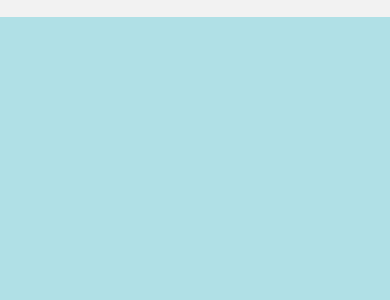
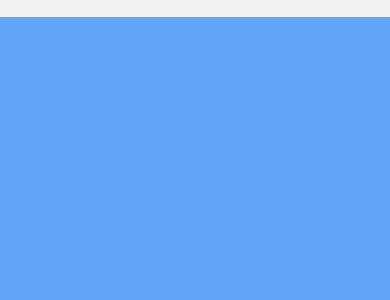
Before and after one commit to mahsha/WeatherApp, a React Native app: screen / in a window 390 px wide. Shown: the top 300 px of the page. Built offline with nearby package versions, Linux system fonts and the light colour scheme.

Commit message:
refactor: change color

```diff
--- a/src/screens/home-screen/home-screen.styles.ts
+++ b/src/screens/home-screen/home-screen.styles.ts
@@ -5,7 +5,7 @@ import { R } from '@src/res';
 import { hp } from '@src/utils';
 
 export const Screen = styled(SafeAreaView).attrs({
-  edges: ['top'],
+  edges: ['top', 'bottom'],
 })`
     flex: 1;
     margin-top: ${hp(R.spacing.xMedium)}px;
@@ -13,7 +13,7 @@ export const Screen = styled(SafeAreaView).attrs({
 
 export const MainView = styled.View`
     flex: 1;
-    background-color: #b0e0e6;
+    background-color: ${R.color.colors.blue};
     align-items: 'center';
     justify-content: 'center';
 `;
```
